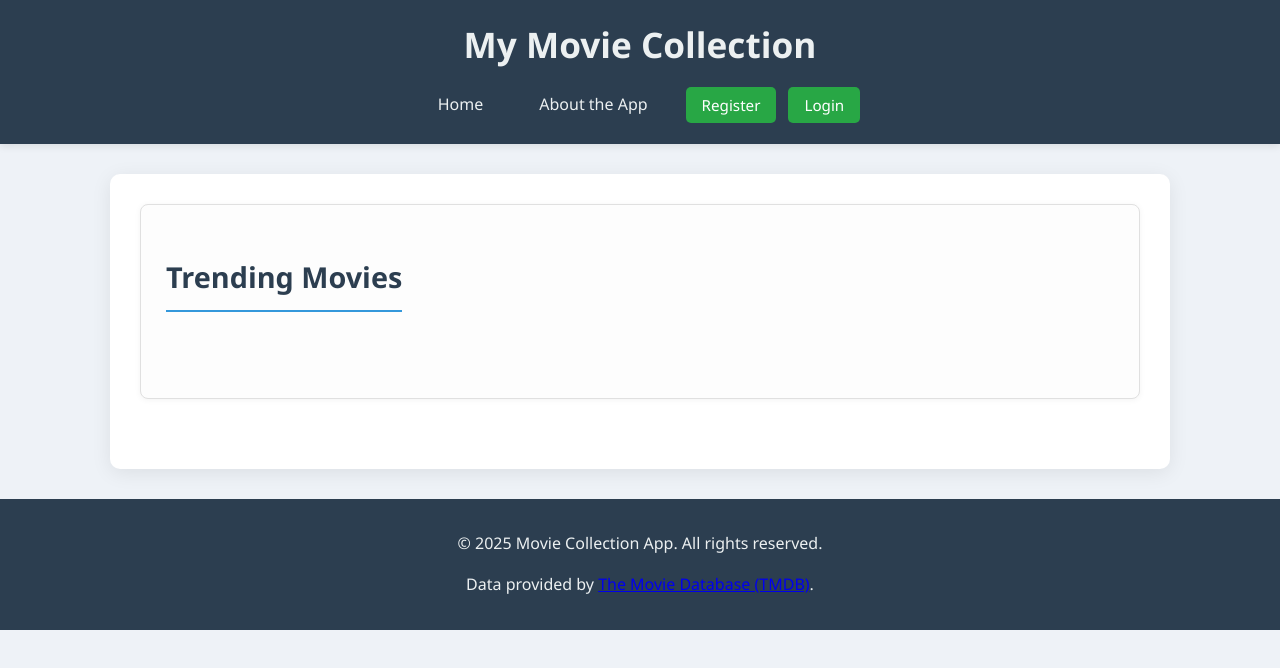
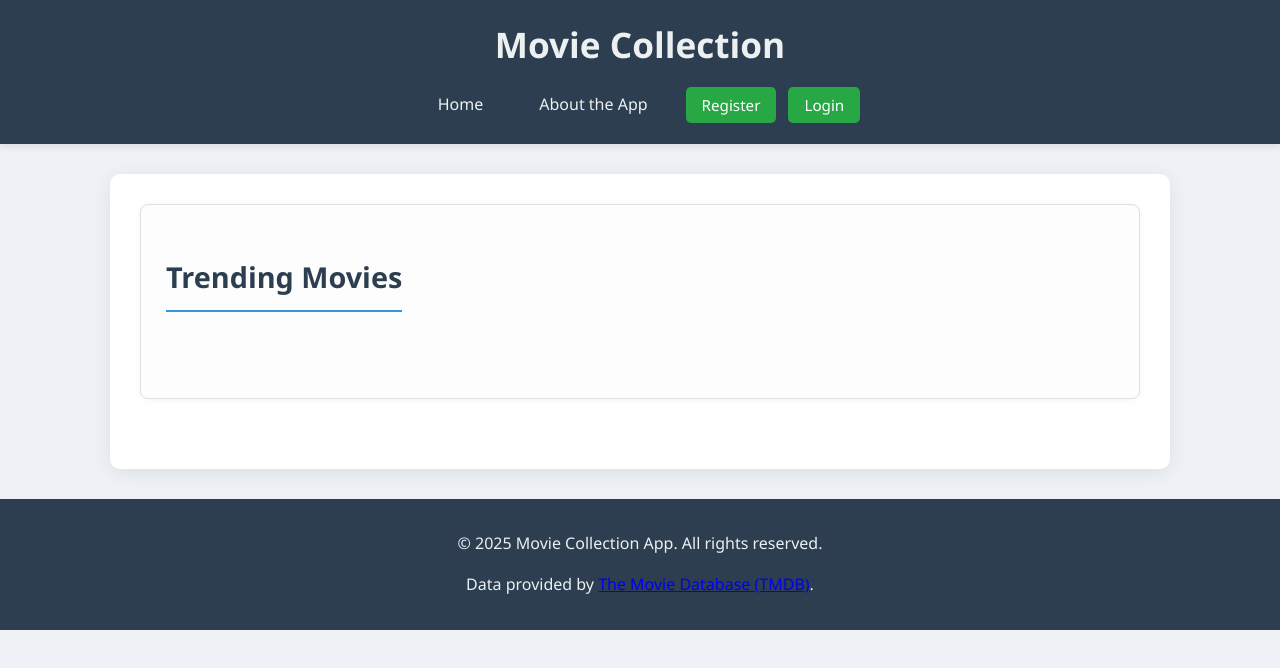
Before and after one commit to Edvusae/new-movie-api, a website: page public/index.html in a window 1280 px wide. Drawn offline with Linux system fonts and the light colour scheme.

Commit message:
fix: correct header title in index.html for consistency

```diff
--- a/public/index.html
+++ b/public/index.html
@@ -8,7 +8,7 @@
 </head>
 <body>
     <header>
-        <h1>My Movie Collection</h1>
+        <h1> Movie Collection </h1>
         <nav>
             <a href="index.html" class="nav-link">Home</a>
             <a href="about.html" class="nav-link">About the App</a>
```
